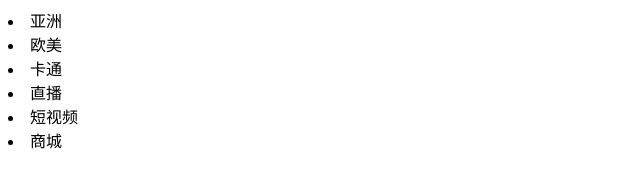
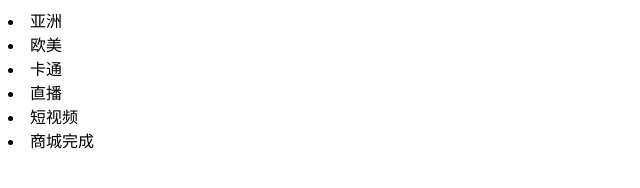
Before and after one commit to Maojunmianhuzai/dbhot, a plain HTML site: page index.html in a window 1280 px wide. Shown: the full height of the page, 0-640 px from the left. Drawn offline with Linux system fonts and the light colour scheme.

Commit message:
商城功能开发完毕 C6

```diff
--- a/index.html
+++ b/index.html
@@ -11,6 +11,6 @@
     <li>卡通</li>
     <li>直播</li>
     <li>短视频</li>
-    <li>商城</li>
+    <li>商城完成</li>
 </body>
 </html>
```
